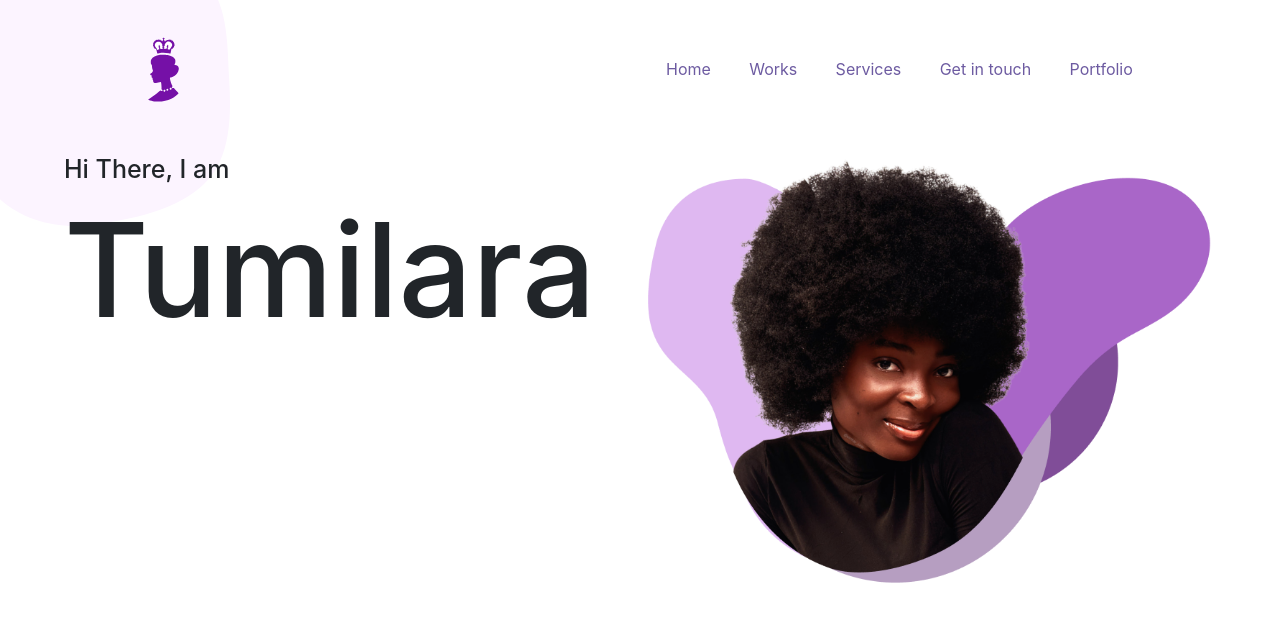
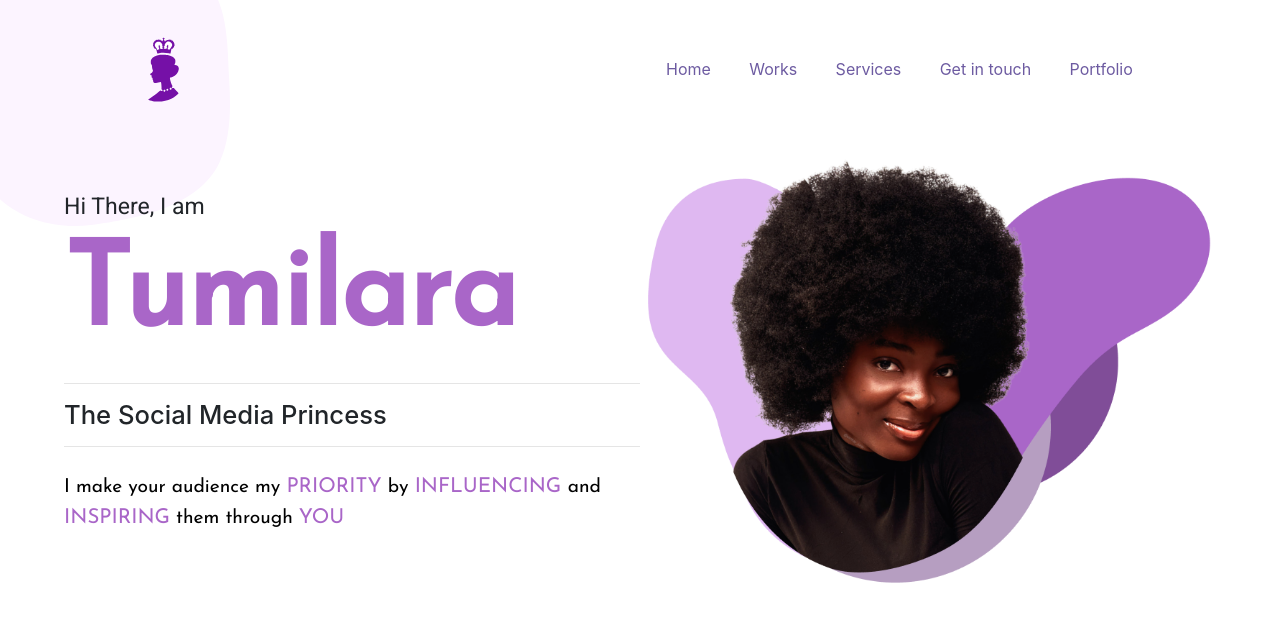
Before and after one commit to Sam-kayode/SMP, a Nuxt app: page / in a window 1280 px wide. Shown: the top 622 px of the page. Built offline with nearby package versions, Linux system fonts and the light colour scheme.

Commit message:
add into text styling

```diff
--- a/nuxt.config.js
+++ b/nuxt.config.js
@@ -56,18 +56,15 @@ export default {
     families: {
       Roboto: true,
       'Josefin+Sans': true,
-      Lato: [100, 300],
+      Lato: [100, 300,400],
       Raleway: {
         wght: [100, 400],
-        ital: [100]
+        ital: [100],
       },
     },
-    display: 'swap' ,// 'auto' | 'block' | 'swap' | 'fallback' | 'optional',
+    display: 'auto', // 'auto' | 'block' | 'swap' | 'fallback' | 'optional',
     prefetch: true,
     download: true,
-    base64: true
-  }
-
-
-
+    base64: true,
+  },
 }
--- a/pages/index.vue
+++ b/pages/index.vue
@@ -1,10 +1,19 @@
 <template>
   <div class="index">
     <div class="left">
-      <h4>Hi There, I am </h4>
-      <h1>Tumilara</h1>
+      <h4>Hi There, I am</h4>
+      <h1 class="p-0 m-0">Tumilara</h1>
+      <h3 class=""><hr>
+        The Social Media Princess <hr></h3>
+      <p>
+        I make your audience my <span>PRIORITY</span> by
+        <span>INFLUENCING </span> and <span> INSPIRING</span> them through
+        <span>YOU</span>
+      </p>
     </div>
-    <div class="right"><img src="~/static/images/tumi1.png" alt="" class="tumi"/></div>
+    <div class="right">
+      <img src="~/static/images/tumi1.png" alt="" class="tumi" />
+    </div>
   </div>
 </template>
 
@@ -17,27 +26,49 @@ export default {
 <style scoped lang="scss">
 .index {
   display: grid;
-  grid-template-columns:1fr 1fr;
+  grid-template-columns: 1fr 1fr;
+  align-items: center;
 
-
-.right{
-  .tumi{
-    width:100% !important;
-    height:auto;
-    padding:5px;
-    overflow-x:hidden;
+  .right {
+    .tumi {
+      width: 100% !important;
+      height: auto;
+      padding: 5px;
+      overflow-x: hidden;
     }
   }
 }
 
-.left{
-  h4{
-  font-size:25px;
+.left {
+  h4 {
+    font-family: 'roboto';
+    font-size: 1.8vw;
+    font-weight: 100;
   }
 
-h1{
-  font-size:130px;
+  h1 {
+    font-family: 'josefin sans';
+    font-size: 9vw;
+    font-weight: bolder;
+    color: #a966c8;
+  }
+  h3{
+    font-size: 2vw;
+    margin-bottom:25px;
+
+    hr{
+
     }
   }
+  p {
+    font-family: 'josefin sans';
+    font-size: 1.5vw;
+    color: #000000;
 
+    span {
+      font-size: 1.6vw;
+      color: #a966c8;
+    }
+  }
+}
 </style>
```
Lines whose indentation alone changed are shown as unchanged.
